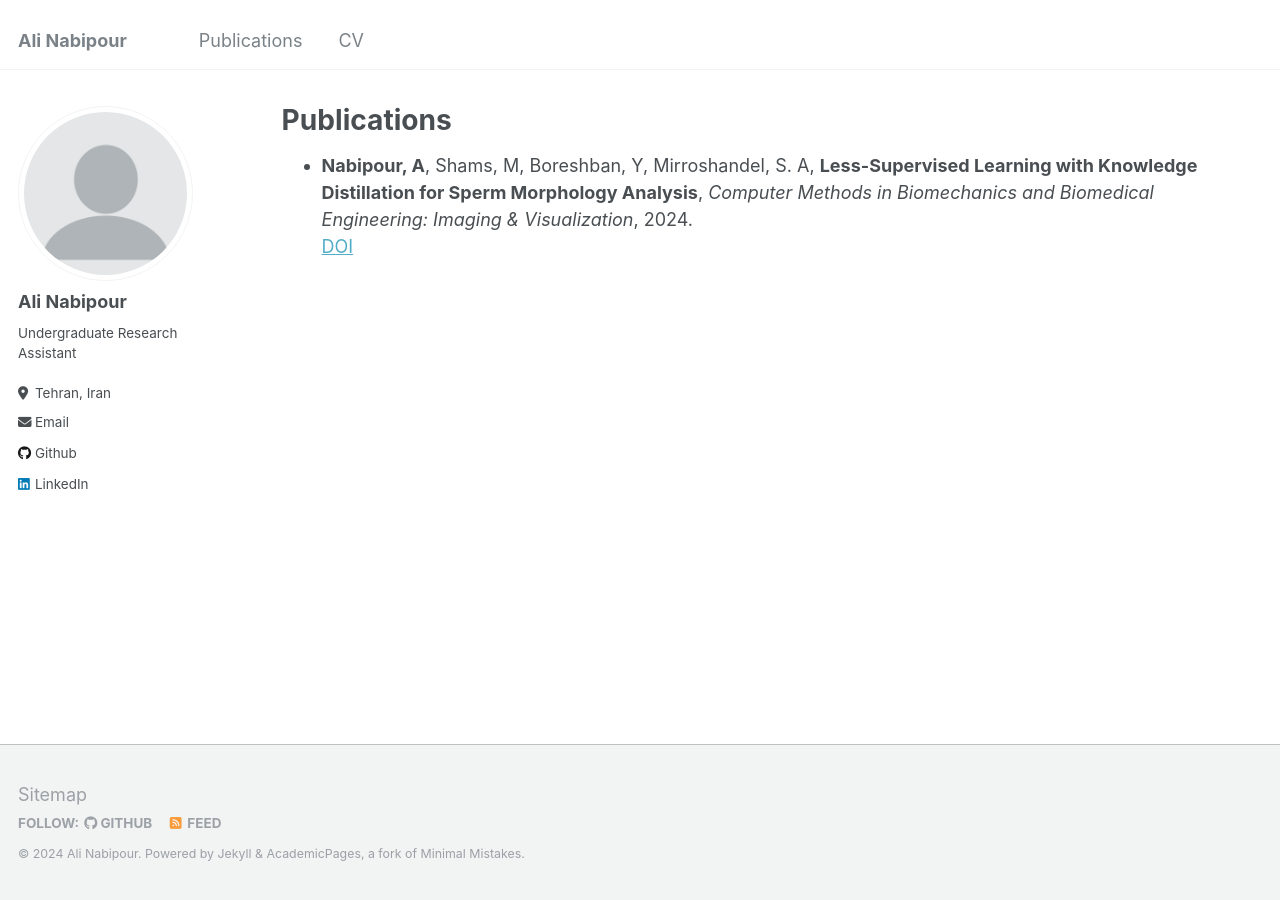
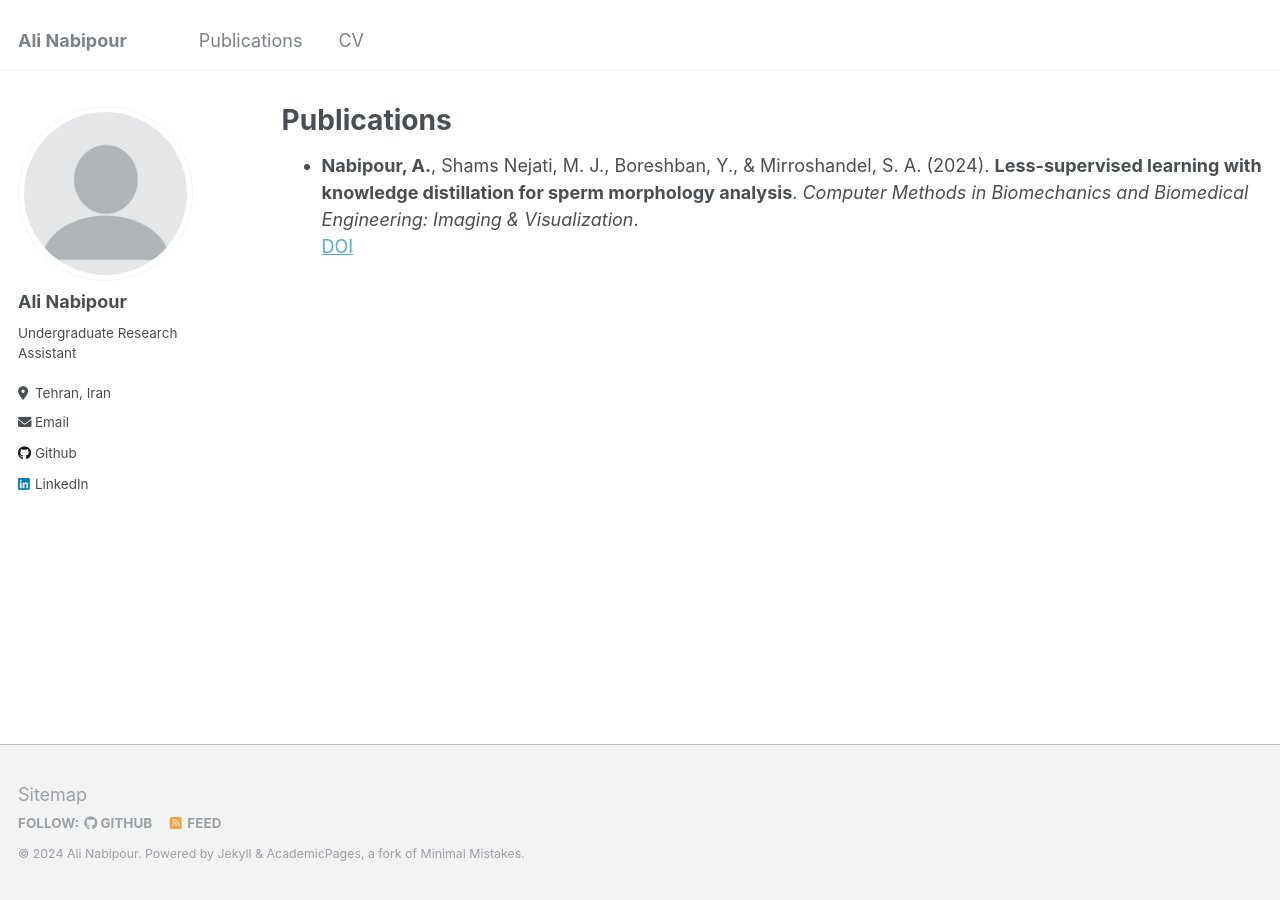
Before and after one commit to eyenpi/eyenpi.github.io, a Jekyll site: the page built from _pages/publications.md, in a window 1280 px wide. Built offline with Jekyll 4.4.1, drawn with Linux system fonts in a browser that asks for light colours.

Commit message:
Update publications.md

```diff
--- a/_pages/publications.md
+++ b/_pages/publications.md
@@ -6,6 +6,5 @@ author_profile: true
 redirect_from:
 - /Publications
 ---
-
-- **Nabipour, A**, Shams, M, Boreshban, Y, Mirroshandel, S. A, **Less-Supervised Learning with Knowledge Distillation for Sperm Morphology Analysis**, *Computer Methods in Biomechanics and Biomedical Engineering: Imaging & Visualization*, 2024. \
-[DOI](https://doi.org/10.1080/21681163.2024.2347978)
+- **Nabipour, A.**, Shams Nejati, M. J., Boreshban, Y., & Mirroshandel, S. A. (2024). **Less-supervised learning with knowledge distillation for sperm morphology analysis**. *Computer Methods in Biomechanics and Biomedical Engineering: Imaging & Visualization*. \
+  [DOI](https://doi.org/10.1080/21681163.2024.2347978)
```
